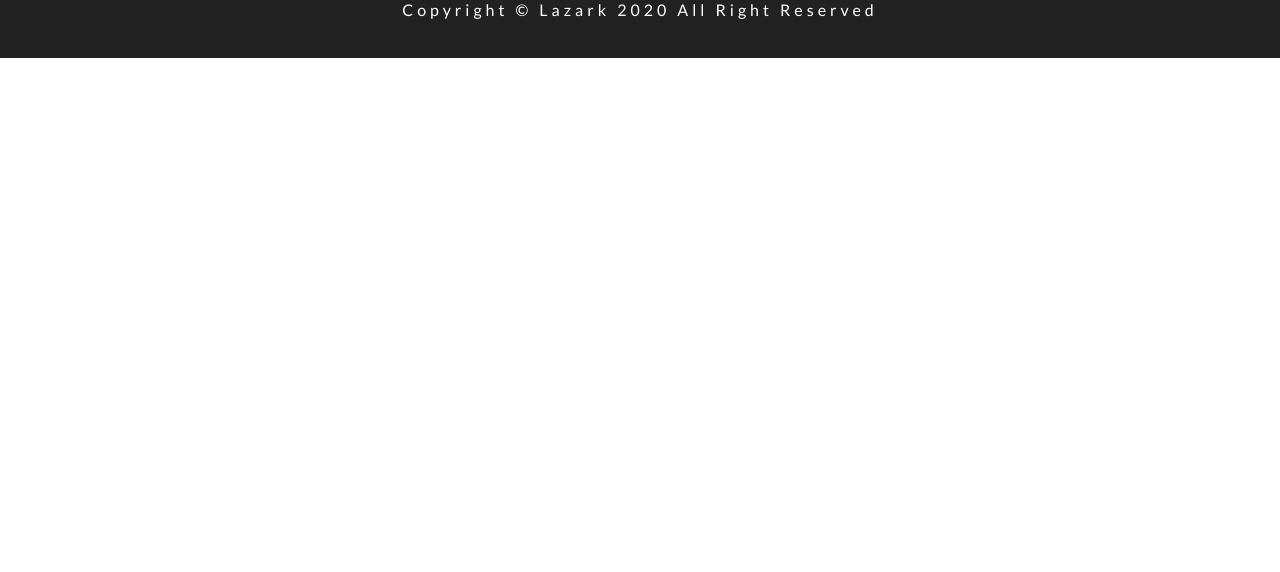
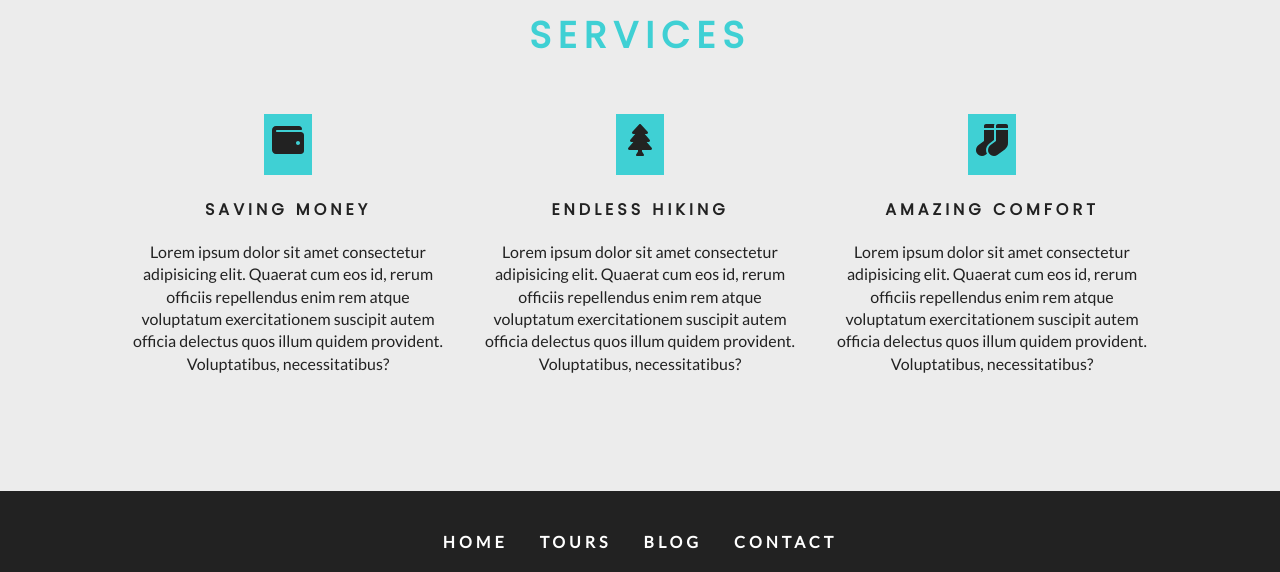
Before and after one commit to la-ki/travel-gatsby, a Gatsby site: page / in a window 1280 px wide. Shown: the part 2827-3399 px from the top of the page. Before the commit the page ends 2885 px from the top, so only its background shows below. Built offline with nearby package versions, Linux system fonts and the light colour scheme; Gatsby itself is replaced by a stand-in of ours.

Commit message:
Added Services component to home page

```diff
--- a/src/components/Home/Services.js
+++ b/src/components/Home/Services.js
@@ -1,11 +1,25 @@
-import React from 'react'
+import React from "react"
+import Title from "../Title"
+import styles from "../../css/services.module.css"
+import services from "../../constants/services"
 
 function Services() {
-    return (
-        <div>
-
-        </div>
-    )
+  return (
+    <section className={styles.services}>
+      <Title title="our" subtitle="services" />
+      <div className={styles.center}>
+        {services.map((item, index) => {
+          return (
+            <article key={index} className={styles.service}>
+              <span>{item.icon}</span>
+              <h4>{item.title}</h4>
+              <p>{item.text}</p>
+            </article>
+          )
+        })}
+      </div>
+    </section>
+  )
 }
 
 export default Services
--- a/src/pages/index.js
+++ b/src/pages/index.js
@@ -5,6 +5,7 @@
 import Banner from "../components/Banner"
 import About from "../components/Home/About";
 import Services from '../components/Home/Services';
+
 export default () => (
   <>
     <Layout>
@@ -17,6 +18,7 @@
         </Banner>
       </Hero>
       <About />
+      <Services />
     </Layout>
   </>
 )
```
